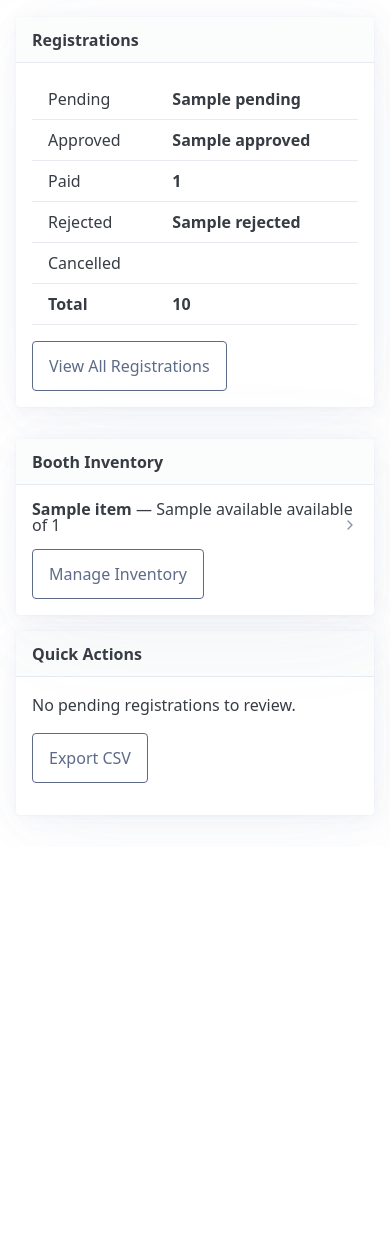
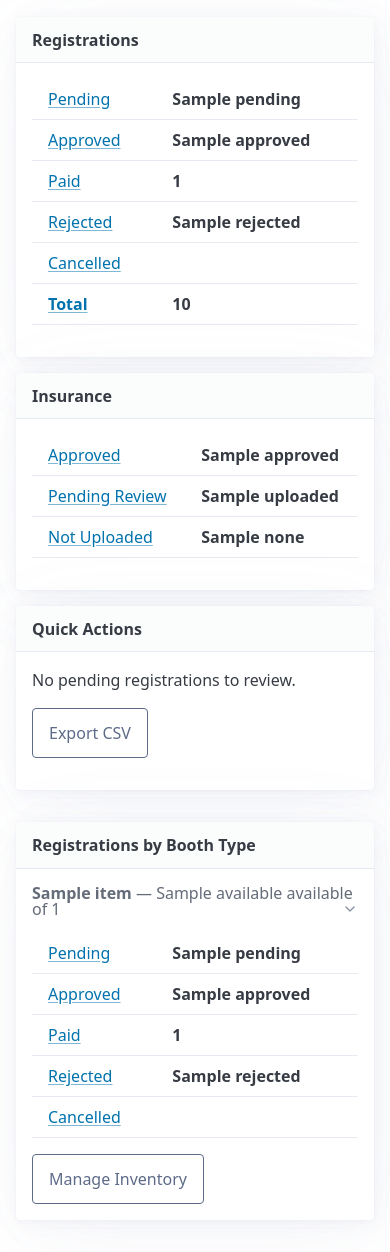
Before and after one commit to vtphan/night-market-vendors, a FastAPI app: template app/templates/admin/dashboard.html in a window 390 px wide. Shown: the part 143-1395 px from the top of the page. Before the commit the page ends 962 px from the top, so only its background shows below. Run offline with FastAPI, Linux system fonts and the light colour scheme; the template is opened without the code that fills it: most values are stand-ins (such as "Sample title", 1, 10 or a date in 2020); some libraries are stand-ins or nearby versions.

Commit message:
Redesign admin dashboard layout with insurance counts and linked labels
Two-column layout: left stacks Registrations, Insurance, Quick Actions;
right shows Registrations by Booth Type (all expanded). Status labels
link to filtered registration lists. Responsive single-column on mobile.

Co-Authored-By: Claude Opus 4.6 <noreply@anthropic.com>

```diff
--- a/app/templates/admin/dashboard.html
+++ b/app/templates/admin/dashboard.html
@@ -3,27 +3,59 @@
 {% block title %}Admin Dashboard - Asian Night Market{% endblock %}
 
 {% block content %}
+<style>.dashboard-grid { display: grid; grid-template-columns: 1fr; gap: var(--pico-grid-column-gap, 1rem); align-items: start; } @media (min-width: 768px) { .dashboard-grid { grid-template-columns: 1fr 1fr; } }</style>
 <h2>Admin Dashboard</h2>
 <p>Welcome, {{ session.email }}.</p>
 
-<div class="grid">
+<div class="dashboard-grid">
+    <!-- Left column -->
+    <div>
         <article>
             <header><strong>Registrations</strong></header>
             <table>
-            <tr><td>Pending</td><td><strong>{{ counts.pending }}</strong></td></tr>
-            <tr><td>Approved</td><td><strong>{{ counts.approved }}</strong></td></tr>
-            <tr><td>Paid</td><td><strong>{{ counts.paid }}</strong></td></tr>
-            <tr><td>Rejected</td><td><strong>{{ counts.rejected }}</strong></td></tr>
-            <tr><td>Cancelled</td><td><strong>{{ counts.cancelled }}</strong></td></tr>
-            <tr><td><strong>Total</strong></td><td><strong>{{ counts.total }}</strong></td></tr>
+                <tr><td><a href="/admin/registrations?status=pending">Pending</a></td><td><strong>{{ counts.pending }}</strong></td></tr>
+                <tr><td><a href="/admin/registrations?status=approved">Approved</a></td><td><strong>{{ counts.approved }}</strong></td></tr>
+                <tr><td><a href="/admin/registrations?status=paid">Paid</a></td><td><strong>{{ counts.paid }}</strong></td></tr>
+                <tr><td><a href="/admin/registrations?status=rejected">Rejected</a></td><td><strong>{{ counts.rejected }}</strong></td></tr>
+                <tr><td><a href="/admin/registrations?status=cancelled">Cancelled</a></td><td><strong>{{ counts.cancelled }}</strong></td></tr>
+                <tr><td><strong><a href="/admin/registrations">Total</a></strong></td><td><strong>{{ counts.total }}</strong></td></tr>
             </table>
-        <a href="/admin/registrations" role="button" class="secondary outline">View All Registrations</a>
         </article>
 
         <article>
-        <header><strong>Booth Inventory</strong></header>
+            <header><strong>Insurance</strong></header>
+            <table>
+                <tr>
+                    <td><a href="/admin/registrations?insurance=approved">Approved</a></td>
+                    <td><strong>{{ insurance_counts.approved }}</strong></td>
+                </tr>
+                <tr>
+                    <td><a href="/admin/registrations?insurance=uploaded">Pending Review</a></td>
+                    <td><strong>{{ insurance_counts.uploaded }}</strong></td>
+                </tr>
+                <tr>
+                    <td><a href="/admin/registrations?insurance=no">Not Uploaded</a></td>
+                    <td><strong>{{ insurance_counts.none }}</strong></td>
+                </tr>
+            </table>
+        </article>
+
+        <article>
+            <header><strong>Quick Actions</strong></header>
+            {% if counts.pending > 0 %}
+            <p><a href="/admin/registrations?status=pending" role="button">Review {{ counts.pending }} Pending</a></p>
+            {% else %}
+            <p>No pending registrations to review.</p>
+            {% endif %}
+            <p><a href="/admin/export" role="button" class="secondary outline">Export CSV</a></p>
+        </article>
+    </div>
+
+    <!-- Right column -->
+    <article>
+        <header><strong>Registrations by Booth Type</strong></header>
         {% for item in inventory %}
-        <details {% if item.pending > 0 and item.available <= 0 %}open{% endif %}>
+        <details open>
             <summary>
                 <strong>{{ item.name }}</strong> —
                 {{ item.available }} available of {{ item.total_quantity }}
@@ -34,30 +66,15 @@
                 {% endif %}
             </summary>
             <table>
-                <tr><td>Pending</td><td><strong>{{ item.pending }}</strong></td></tr>
-                <tr><td>Approved</td><td><strong>{{ item.approved }}</strong></td></tr>
-                <tr><td>Paid</td><td><strong>{{ item.paid }}</strong></td></tr>
-                <tr><td>Rejected</td><td><strong>{{ item.rejected }}</strong></td></tr>
-                <tr><td>Cancelled</td><td><strong>{{ item.cancelled }}</strong></td></tr>
+                <tr><td><a href="/admin/registrations?status=pending&booth_type={{ item.id }}">Pending</a></td><td><strong>{{ item.pending }}</strong></td></tr>
+                <tr><td><a href="/admin/registrations?status=approved&booth_type={{ item.id }}">Approved</a></td><td><strong>{{ item.approved }}</strong></td></tr>
+                <tr><td><a href="/admin/registrations?status=paid&booth_type={{ item.id }}">Paid</a></td><td><strong>{{ item.paid }}</strong></td></tr>
+                <tr><td><a href="/admin/registrations?status=rejected&booth_type={{ item.id }}">Rejected</a></td><td><strong>{{ item.rejected }}</strong></td></tr>
+                <tr><td><a href="/admin/registrations?status=cancelled&booth_type={{ item.id }}">Cancelled</a></td><td><strong>{{ item.cancelled }}</strong></td></tr>
             </table>
-            {% if item.pending > 0 %}
-            <a href="/admin/registrations?status=pending&booth_type={{ item.id }}" role="button" class="outline" style="width: auto;">
-                Review {{ item.pending }} pending {{ item.name }}
-            </a>
-            {% endif %}
         </details>
         {% endfor %}
         <a href="/admin/inventory" role="button" class="secondary outline">Manage Inventory</a>
     </article>
 </div>
-
-<article>
-    <header><strong>Quick Actions</strong></header>
-    {% if counts.pending > 0 %}
-    <p><a href="/admin/registrations?status=pending" role="button">Review {{ counts.pending }} Pending</a></p>
-    {% else %}
-    <p>No pending registrations to review.</p>
-    {% endif %}
-    <p><a href="/admin/export" role="button" class="secondary outline">Export CSV</a></p>
-</article>
 {% endblock %}
```
Also changed, not shown: app/routes/admin.py (+20 -0 lines). Lines whose indentation alone changed are shown as unchanged.
